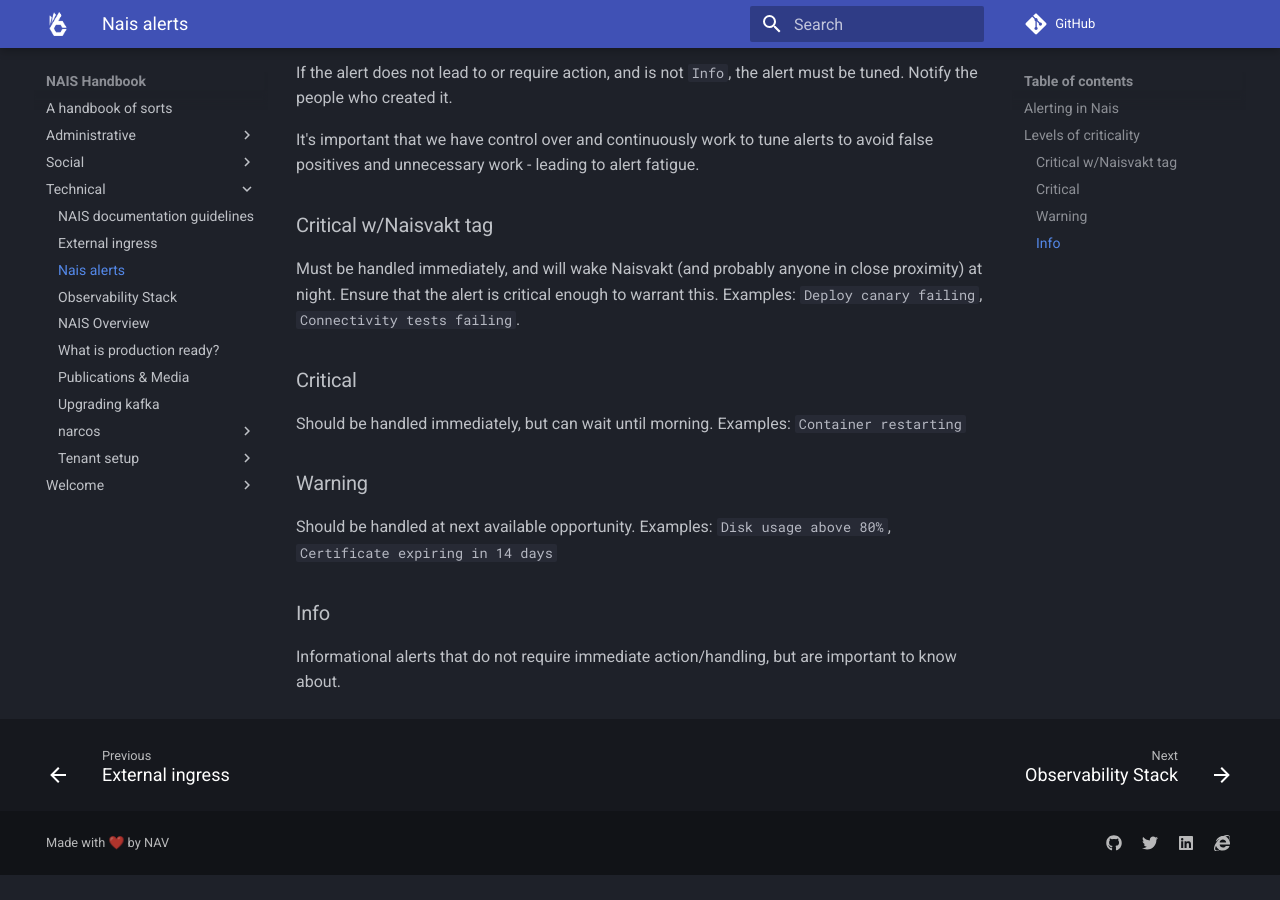
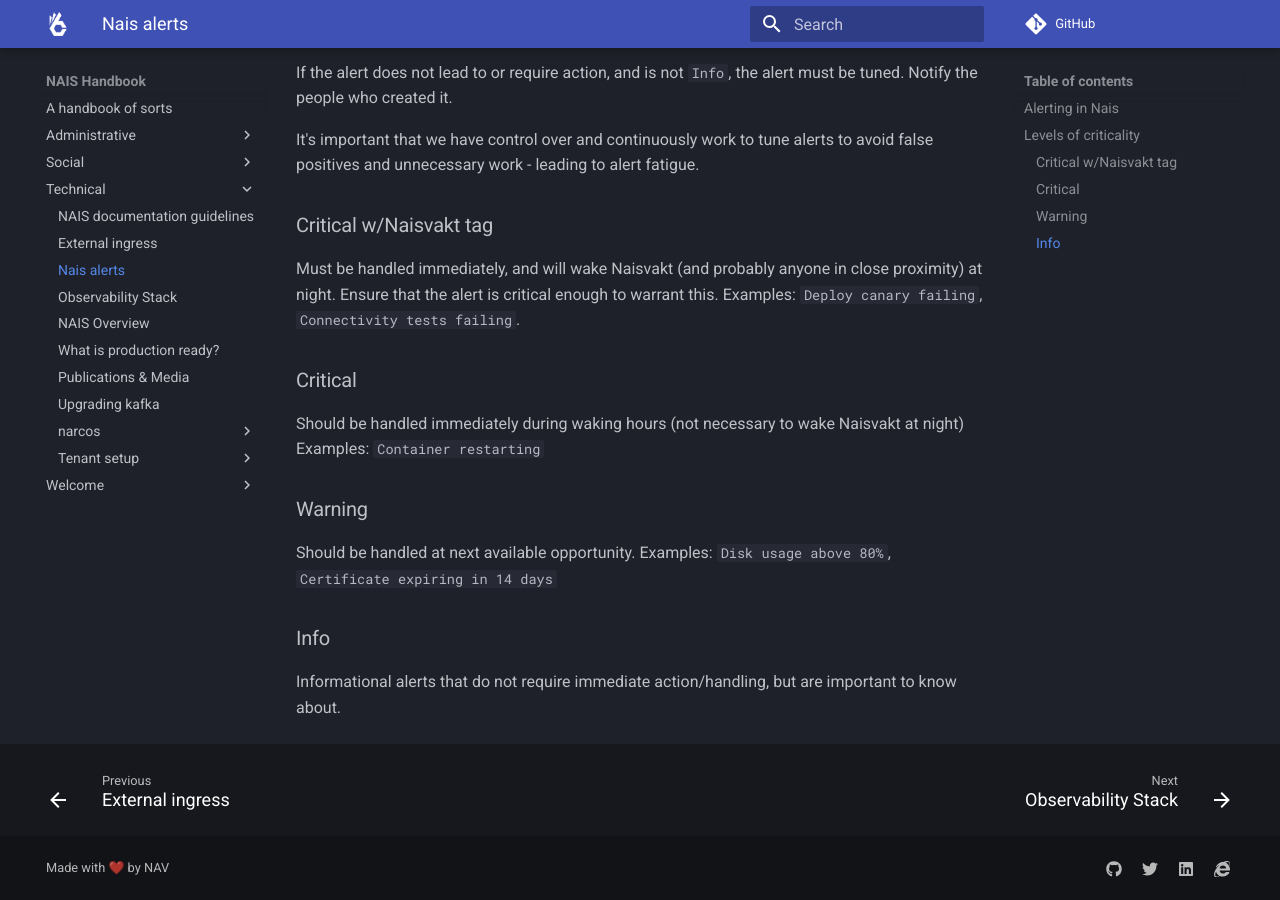
Before and after one commit to nais/handbook, an MkDocs documentation site: the page built from docs/technical/nais-alerts.md, in a window 1280 px wide and 900 px high, scrolled down 684 px. Built offline with MkDocs 1.6.1 and Material for MkDocs 9.7.7, drawn with Linux system fonts in a browser that asks for light colours; comment, search, counter and statistics services are not loaded; before the commit the page ends 1559 px from its top, so only the background shows below that.

Commit message:
Clarify critical level

```diff
--- a/docs/technical/nais-alerts.md
+++ b/docs/technical/nais-alerts.md
@@ -29,7 +29,7 @@
 
 ### Critical
 
-Should be handled immediately, but can wait until morning.
+Should be handled immediately during waking hours (not necessary to wake Naisvakt at night)
 Examples: `Container restarting`
 
 ### Warning
```
